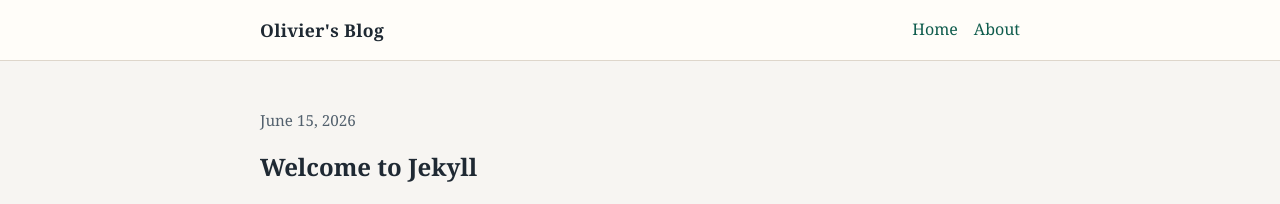
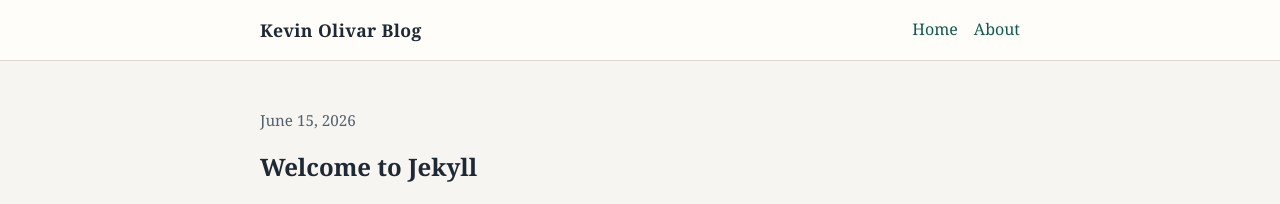
Before and after one commit to olivark/olivark.github.io, a Jekyll site: the page built from _posts/2026-06-16-welcome-to-jekyll.md, in a window 1280 px wide. Shown: the top 204 px of the page. Built offline with Jekyll 4.4.1, drawn with Linux system fonts in a browser that asks for light colours.

Commit message:
feat: update meta and add favicon

```diff
--- a/_config.yml
+++ b/_config.yml
@@ -1,4 +1,4 @@
-title: Olivier's Blog
+title: Kevin Olivar Blog
 description: Notes, posts, and updates published with Jekyll on GitHub Pages.
 url: "https://olivark.github.io"
 baseurl: ""
--- a/_layouts/default.html
+++ b/_layouts/default.html
@@ -5,6 +5,9 @@
     <meta name="viewport" content="width=device-width, initial-scale=1">
     <title>{% if page.title %}{{ page.title }} | {% endif %}{{ site.title }}</title>
     <meta name="description" content="{{ page.excerpt | default: site.description | strip_html | strip_newlines | normalize_whitespace }}">
+    <link rel="icon" type="image/svg+xml" href="{{ '/assets/favicon.svg' | relative_url }}">
+    <link rel="shortcut icon" href="{{ '/assets/favicon.svg' | relative_url }}">
+    <meta name="theme-color" content="#0f5c4d">
     <link rel="stylesheet" href="{{ '/assets/site.css' | relative_url }}">
     {% seo %}
     {% feed_meta %}
```
Also changed, not shown: assets/favicon.svg (added).
